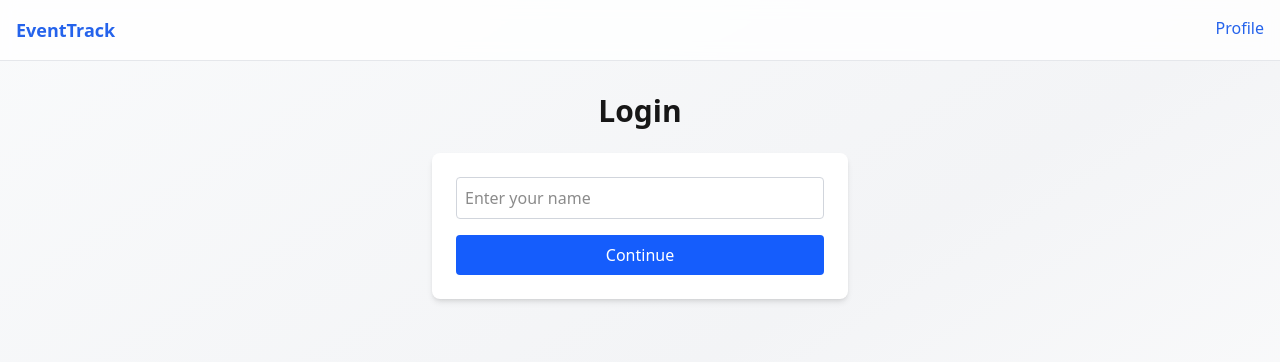
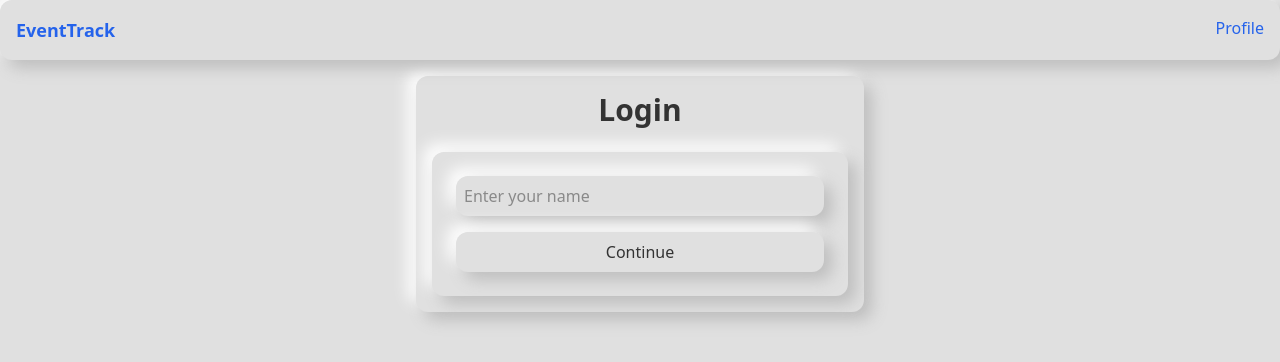
Before and after one commit to AhmetEnesKCC/event-track, a Next.js app: page /login in a window 1280 px wide. Shown: the top 362 px of the page. Built offline with nearby package versions, Linux system fonts and the light colour scheme.

Commit message:
Apply neumorphic design

```diff
--- a/src/app/components/CommentList.tsx
+++ b/src/app/components/CommentList.tsx
@@ -24,13 +24,13 @@ export default function CommentList({ event, onUpdate }: Props) {
   }
 
   return (
-    <div className="animate-fade-in">
+    <div className="neu p-4 animate-fade-in">
       <h2 className="font-semibold mt-4 mb-2">Comments</h2>
       <ul className="space-y-2 mb-4">
         {event.comments.map((c, i) => (
           <li
             key={i}
-            className="border border-gray-300 p-2 rounded bg-gray-50"
+            className="neu p-2"
           >
             <strong>{c.user}: </strong>
             {c.text}
@@ -39,14 +39,14 @@ export default function CommentList({ event, onUpdate }: Props) {
       </ul>
       <form onSubmit={addComment} className="flex gap-2">
         <input
-          className="border border-gray-300 bg-white p-2 rounded flex-1 focus:outline-none focus:ring-2 focus:ring-blue-600"
+          className="neu p-2 flex-1 focus:outline-none focus:ring-2 focus:ring-blue-600"
           placeholder="Add a comment"
           value={text}
           onChange={(e) => setText(e.target.value)}
         />
         <button
           type="submit"
-          className="bg-blue-600 hover:bg-blue-700 transition-colors text-white px-4 py-2 rounded"
+          className="neu px-4 py-2"
         >
           Add
         </button>
--- a/src/app/components/EventCard.tsx
+++ b/src/app/components/EventCard.tsx
@@ -35,7 +35,7 @@ export default function EventCard({ event, onUpdate }: Props) {
   }
 
   return (
-    <li className="border border-gray-300 rounded-lg bg-white p-4 shadow transition-transform hover:scale-105 animate-fade-in">
+    <li className="neu p-4 transition-transform hover:scale-105 animate-fade-in">
       <h3 className="font-semibold text-lg">
         <Link href={`/events/${event.id}`} className="hover:underline">
           {event.title}
@@ -47,7 +47,7 @@ export default function EventCard({ event, onUpdate }: Props) {
       <div className="flex gap-2 mt-2">
         <button
           onClick={toggleJoin}
-          className="bg-green-600 hover:bg-green-700 transition-colors text-white px-2 py-1 rounded"
+          className="neu px-2 py-1"
         >
           {event.participants.includes(user) ? 'Leave' : 'Join'}
         </button>
--- a/src/app/components/EventForm.tsx
+++ b/src/app/components/EventForm.tsx
@@ -36,7 +36,7 @@ export default function EventForm({ onCreate }: Props) {
   return (
     <form
       onSubmit={handleSubmit}
-      className="flex flex-col gap-2 border border-gray-300 p-4 rounded-lg bg-white shadow-md animate-fade-in"
+      className="neu flex flex-col gap-2 p-4 animate-fade-in"
     >
       <h2 className="font-semibold">Create Event</h2>
       <input
@@ -44,32 +44,32 @@ export default function EventForm({ onCreate }: Props) {
         value={form.title}
         onChange={handleChange}
         placeholder="Title"
-        className="border border-gray-300 bg-white p-2 rounded focus:outline-none focus:ring-2 focus:ring-blue-600"
+        className="neu p-2 focus:outline-none focus:ring-2 focus:ring-blue-600"
       />
       <textarea
         name="description"
         value={form.description}
         onChange={handleChange}
         placeholder="Description"
-        className="border border-gray-300 bg-white p-2 rounded focus:outline-none focus:ring-2 focus:ring-blue-600"
+        className="neu p-2 focus:outline-none focus:ring-2 focus:ring-blue-600"
       />
       <input
         name="date"
         type="date"
         value={form.date}
         onChange={handleChange}
-        className="border border-gray-300 bg-white p-2 rounded focus:outline-none focus:ring-2 focus:ring-blue-600"
+        className="neu p-2 focus:outline-none focus:ring-2 focus:ring-blue-600"
       />
       <input
         name="location"
         value={form.location}
         onChange={handleChange}
         placeholder="Location"
-        className="border border-gray-300 bg-white p-2 rounded focus:outline-none focus:ring-2 focus:ring-blue-600"
+        className="neu p-2 focus:outline-none focus:ring-2 focus:ring-blue-600"
       />
       <button
         type="submit"
-        className="bg-blue-600 hover:bg-blue-700 transition-colors text-white px-4 py-2 rounded self-start"
+        className="neu px-4 py-2 self-start"
       >
         Add Event
       </button>
--- a/src/app/components/NavBar.tsx
+++ b/src/app/components/NavBar.tsx
@@ -12,7 +12,7 @@ export default function NavBar() {
   }, [])
 
   return (
-    <nav className="backdrop-blur bg-white/80 text-gray-900 p-4 flex justify-between sticky top-0 z-10 border-b border-gray-200">
+    <nav className="neu text-[var(--foreground)] p-4 flex justify-between sticky top-0 z-10">
       <Link href="/" className="font-semibold text-lg transition hover:text-blue-300">EventTrack</Link>
       <Link href="/profile" className="transition hover:text-blue-300">{name ? `Hi, ${name}` : 'Profile'}</Link>
     </nav>
--- a/src/app/components/ParticipantList.tsx
+++ b/src/app/components/ParticipantList.tsx
@@ -25,10 +25,10 @@ export default function ParticipantList({ event, onUpdate }: Props) {
   }
 
   return (
-    <div className="animate-fade-in">
+    <div className="neu p-4 animate-fade-in">
       <button
         onClick={toggleJoin}
-        className="bg-green-600 hover:bg-green-700 transition-colors text-white px-4 py-2 rounded w-fit"
+        className="neu px-4 py-2 w-fit"
       >
         {event.participants.includes(user) ? 'Leave' : 'Join'} Event
       </button>
--- a/src/app/events/[id]/page.tsx
+++ b/src/app/events/[id]/page.tsx
@@ -57,7 +57,7 @@ export default function EventPage() {
   if (!event) return null;
 
   return (
-    <div className="p-4 flex flex-col gap-4 max-w-xl mx-auto animate-fade-in">
+    <div className="p-4 neu flex flex-col gap-4 max-w-xl mx-auto animate-fade-in">
       <Link href="/" className="text-blue-300 hover:text-white transition">
         ← Back
       </Link>
--- a/src/app/globals.css
+++ b/src/app/globals.css
@@ -1,8 +1,10 @@
 @import "tailwindcss";
 
 :root {
-  --background: #ffffff;
-  --foreground: #171717;
+  --background: #e0e0e0;
+  --foreground: #333333;
+  --shadow-light: #ffffff;
+  --shadow-dark: #bebebe;
 }
 
 @theme inline {
@@ -14,12 +16,15 @@
 
 @media (prefers-color-scheme: dark) {
   :root {
-    --background: #0a0a0a;
-    --foreground: #ededed;
+    --background: #0d0d0d;
+    --foreground: #f0f0f0;
+    --shadow-light: #1a1a1a;
+    --shadow-dark: #000000;
   }
 }
 
 body {
+  background: var(--background);
   color: var(--foreground);
   font-family: var(--font-sans);
   min-height: 100vh;
@@ -40,6 +45,13 @@ body {
   animation: fade-in 0.5s ease-out;
 }
 
+.neu {
+  background: var(--background);
+  box-shadow: 8px 8px 16px var(--shadow-dark),
+    -8px -8px 16px var(--shadow-light);
+  border-radius: 0.75rem;
+}
+
 a {
   color: #2563eb;
 }
--- a/src/app/layout.tsx
+++ b/src/app/layout.tsx
@@ -26,7 +26,7 @@ export default function RootLayout({
   return (
     <html lang="en">
       <body
-        className={`${geistSans.variable} ${geistMono.variable} antialiased bg-gradient-to-br from-gray-50 via-gray-100 to-white text-gray-800 min-h-screen`}
+        className={`${geistSans.variable} ${geistMono.variable} antialiased min-h-screen bg-[var(--background)] text-[var(--foreground)]`}
       >
         <NavBar />
         <main className="p-4">{children}</main>
--- a/src/app/login/page.tsx
+++ b/src/app/login/page.tsx
@@ -24,22 +24,22 @@ export default function Login() {
   }
 
   return (
-    <div className="p-4 flex flex-col items-center gap-6 max-w-md mx-auto animate-fade-in">
+    <div className="p-4 neu flex flex-col items-center gap-6 max-w-md mx-auto animate-fade-in">
       <h1 className="text-3xl font-bold">Login</h1>
       <form
         onSubmit={handleSubmit}
-        className="flex flex-col gap-4 w-full bg-white p-6 rounded-lg shadow-md"
+        className="neu flex flex-col gap-4 w-full p-6"
       >
         <input
           type="text"
           value={name}
           onChange={(e) => setName(e.target.value)}
           placeholder="Enter your name"
-          className="border border-gray-300 bg-white p-2 rounded focus:outline-none focus:ring-2 focus:ring-blue-600"
+          className="neu p-2 focus:outline-none focus:ring-2 focus:ring-blue-600"
         />
         <button
           type="submit"
-          className="bg-blue-600 hover:bg-blue-700 transition-colors text-white px-4 py-2 rounded"
+          className="neu px-4 py-2"
         >
           Continue
         </button>
--- a/src/app/page.tsx
+++ b/src/app/page.tsx
@@ -24,7 +24,7 @@ export default function Home() {
   }, [router])
 
   return (
-    <div className="p-4 flex flex-col gap-8 max-w-xl mx-auto animate-fade-in">
+    <div className="p-4 neu flex flex-col gap-8 max-w-xl mx-auto animate-fade-in">
       <h1 className="text-3xl font-bold">Events</h1>
       <EventForm onCreate={setEvents} />
       <ul className="space-y-4">
--- a/src/app/profile/page.tsx
+++ b/src/app/profile/page.tsx
@@ -18,12 +18,12 @@ export default function Profile() {
   if (!user) return null
 
   return (
-    <div className="p-4 flex flex-col gap-4 max-w-xl mx-auto animate-fade-in">
+    <div className="p-4 neu flex flex-col gap-4 max-w-xl mx-auto animate-fade-in">
       <h1 className="text-3xl font-bold mb-2">{user}'s Profile</h1>
       <h2 className="font-semibold">Joined Events</h2>
       <ul className="space-y-2">
         {events.map((ev) => (
-          <li key={ev.id} className="border border-gray-300 p-2 rounded bg-white">
+          <li key={ev.id} className="neu p-2">
             <Link href={`/events/${ev.id}`} className="hover:underline">
               {ev.title}
             </Link>
```
